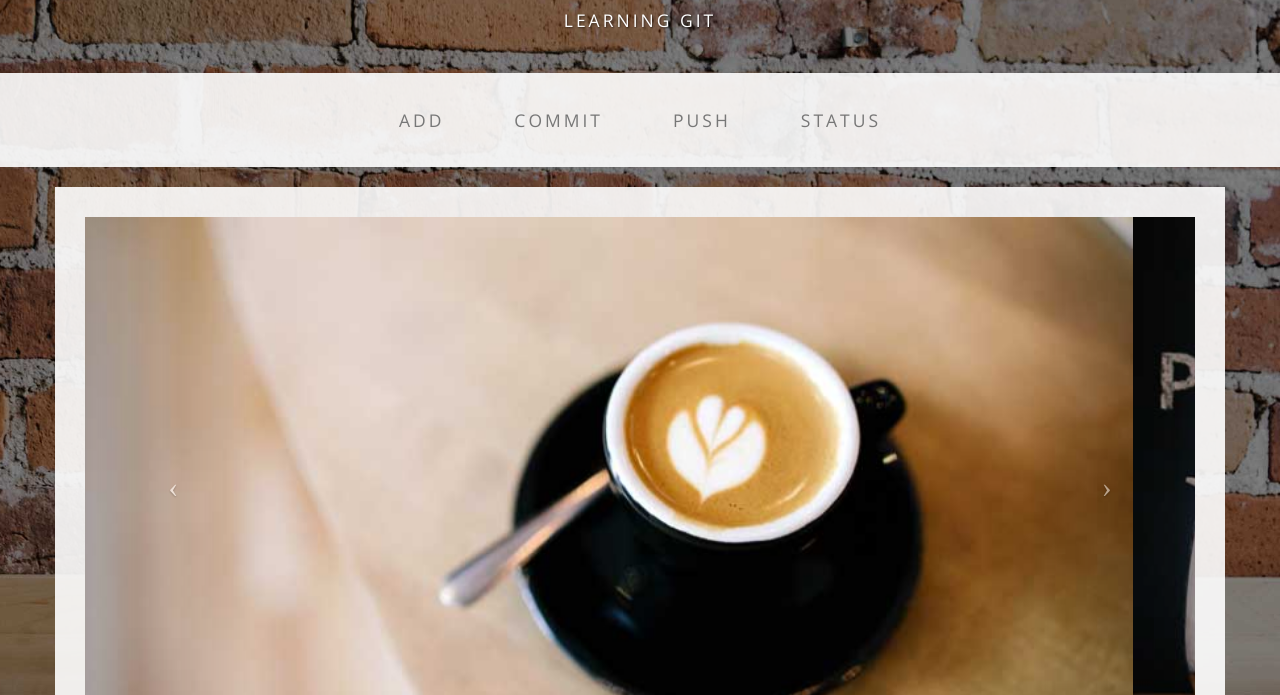
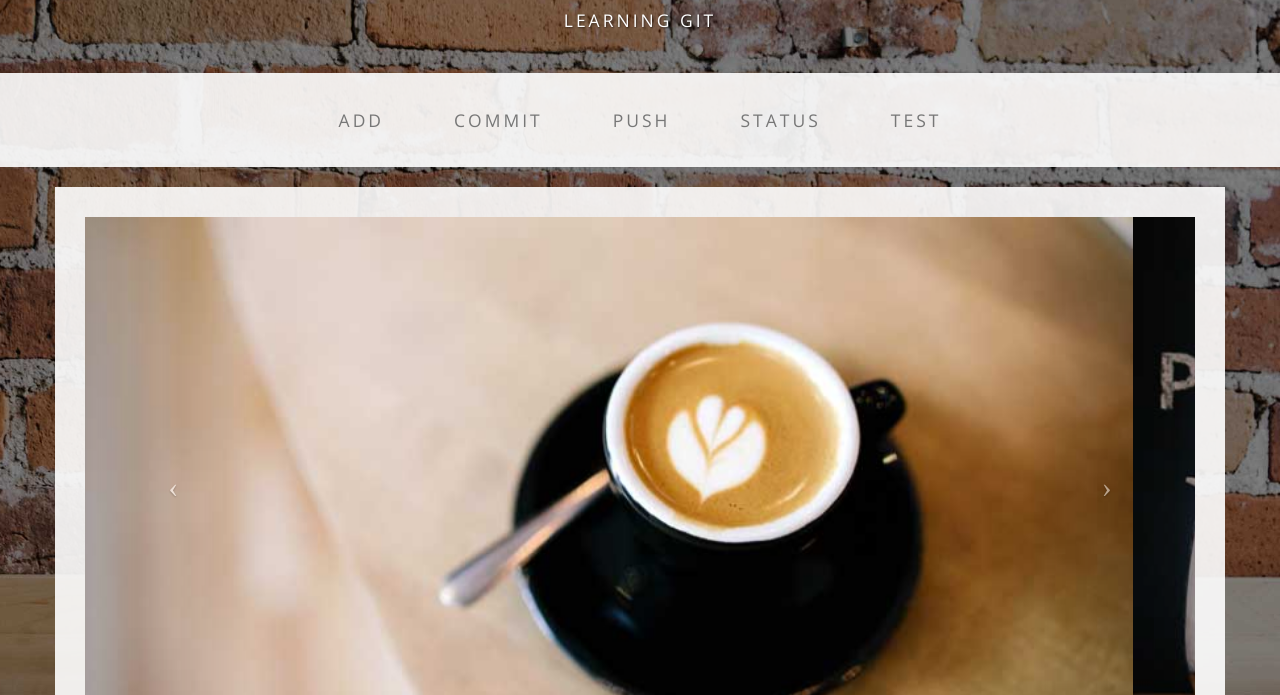
Before and after one commit to wibrahimy/Learnable-Github-Course, a plain HTML site: page index.html in a window 1280 px wide. Shown: the part 103-798 px from the top of the page. Drawn offline with nearby package versions, Linux system fonts and the light colour scheme.

Commit message:
Added new Menue item

```diff
--- a/index.html
+++ b/index.html
@@ -63,6 +63,9 @@
                     </li>
                     <li>
                         <a href="contact.html">Status</a>
+                    </li>
+                    <li>
+                        <a href="contact.html">Test</a>
                     </li>
                 </ul>
             </div>
```
